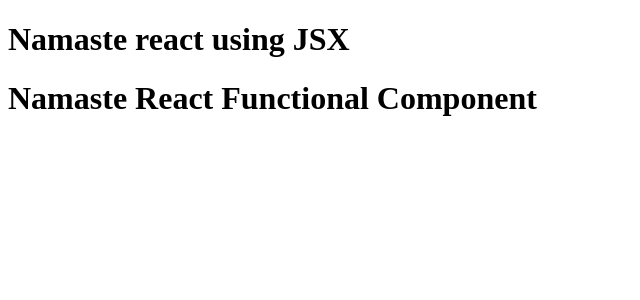
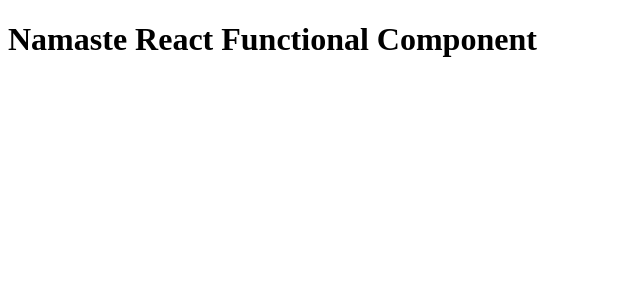
Before and after one commit to arunkdorai/React, a React (Vite) app in the folder Namaste-React/: page / in a window 1280 px wide. Shown: the top 300 px of the page, without its empty margins (0-640 px from the left). Built offline with nearby package versions, Linux system fonts and the light colour scheme.

Commit message:
Executing JavaScript code with {} inside JSX code

```diff
--- a/Namaste-React/App.js
+++ b/Namaste-React/App.js
@@ -7,11 +7,10 @@
   </h1>
 );
 
-// * Component Composition
 
 const HeadingComponent = () => (
   <div id="container">
-    <Title />
+    <h1>{console.log("hhkkkk")}</h1>
     <h1 className="heading">Namaste React Functional Component</h1>
   </div>
 );
```
